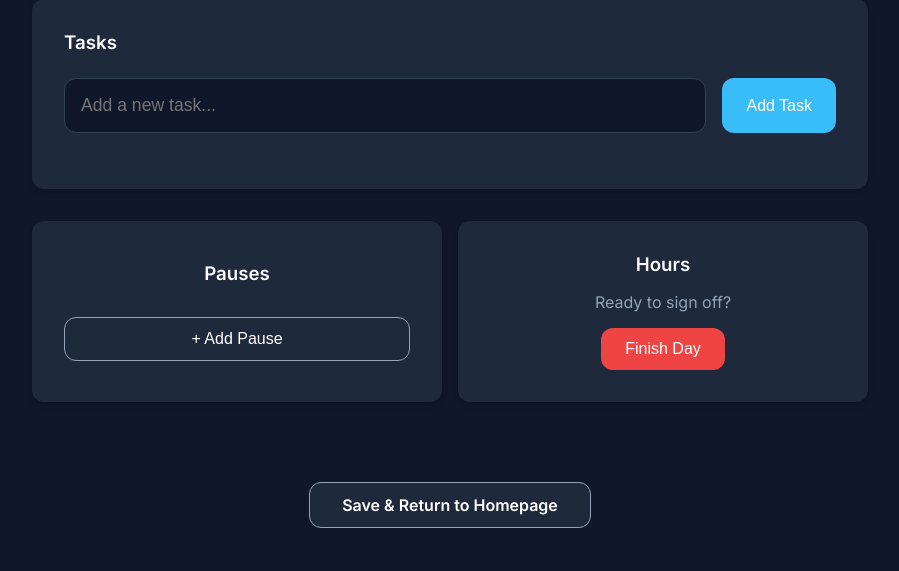
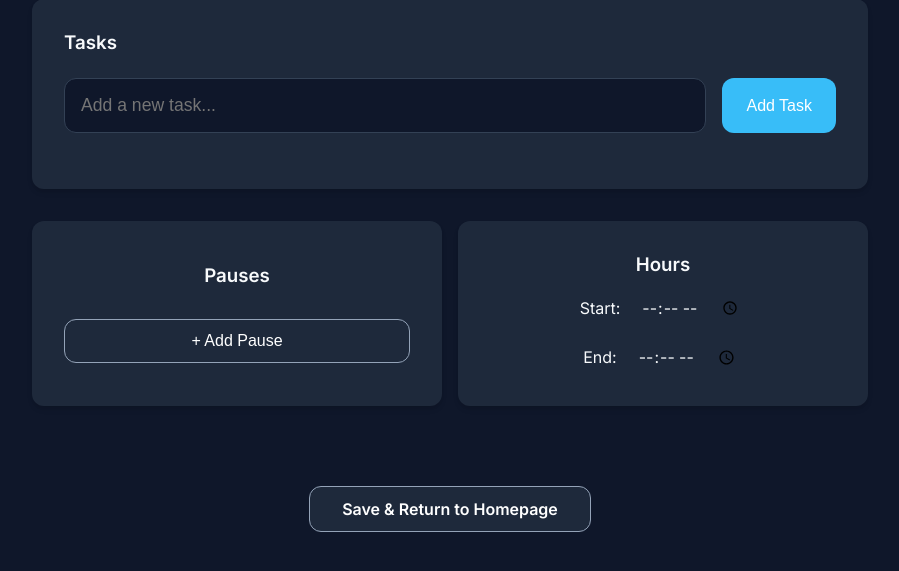
Before and after one commit to elouan50/LeTempsEstCompte, a Flask app: template templates/dashboard.html in a window 1280 px wide. Shown: the part 138-709 px from the top of the page, without its empty margins (190-1089 px from the left). Run offline with Flask 3, Linux system fonts and the light colour scheme; the template is opened without the code that fills it, so the values that code supplies are empty.

Commit message:
feat: Implement daily dashboard with interactive task, goal, pause, and session time management, and refine session time update logic.

```diff
--- a/app.py
+++ b/app.py
@@ -184,16 +184,7 @@ def delete_pause():
     db.session.commit()
     return jsonify({'status': 'success'})
 
-@app.route('/api/day/end', methods=['POST'])
-def end_day():
-    data = request.json
-    session_id = data.get('session_id')
-    session = DailySession.query.get(session_id)
-    if session:
-        session.end_time = datetime.now()
-        db.session.commit()
-        return jsonify({'status': 'success'})
-    return jsonify({'error': 'Session not found'}), 404
+
 
 
 
@@ -222,13 +213,16 @@ def update_session_times():
     if not session:
         return jsonify({'error': 'Session not found'}), 404
 
-    if start_time_str:
+    if 'start_time' in data and data['start_time']:
         # Parse as naive datetime (local time)
-        session.start_time = datetime.fromisoformat(start_time_str.replace('Z', ''))
+        session.start_time = datetime.fromisoformat(data['start_time'].replace('Z', ''))
 
-    if end_time_str:
-        # Parse as naive datetime (local time)
-        session.end_time = datetime.fromisoformat(end_time_str.replace('Z', ''))
+    if 'end_time' in data:
+        if data['end_time']:
+            # Parse as naive datetime (local time)
+            session.end_time = datetime.fromisoformat(data['end_time'].replace('Z', ''))
+        else:
+            session.end_time = None
 
     db.session.commit()
     return jsonify({'status': 'success'})
--- a/static/script.js
+++ b/static/script.js
@@ -49,19 +49,3 @@ async function toggleTask(taskId) {
         }
     }
 }
-
-
-
-async function endDay() {
-    if (!confirm("Are you sure you want to end your day?")) return;
-
-    const response = await fetch('/api/day/end', {
-        method: 'POST',
-        headers: { 'Content-Type': 'application/json' },
-        body: JSON.stringify({ session_id: SESSION_ID })
-    });
-
-    if (response.ok) {
-        window.location.href = '/';
-    }
-}
--- a/templates/dashboard.html
+++ b/templates/dashboard.html
@@ -72,9 +72,8 @@
 
             <div class="card control-card">
                 <h3>Hours</h3>
-                {% if session.end_time %}
-                <p style="margin: 1rem 0; color: var(--success);">Day Completed</p>
-                <div style="display: flex; flex-direction: column; gap: 1rem; width: 100%; align-items: center;">
+                <div
+                    style="display: flex; flex-direction: column; gap: 1rem; width: 100%; align-items: center; margin-top: 1rem;">
                     <div style="display: flex; align-items: center; gap: 1rem;">
                         <label>Start:</label>
                         <input type="time" class="time-input"
@@ -84,15 +83,12 @@
                     </div>
                     <div style="display: flex; align-items: center; gap: 1rem;">
                         <label>End:</label>
-                        <input type="time" class="time-input" value="{{ session.end_time.strftime('%H:%M') }}"
+                        <input type="time" class="time-input"
+                            value="{{ session.end_time.strftime('%H:%M') if session.end_time else '' }}"
                             onchange="updateTime('end', this.value)"
                             data-date="{{ session.date.strftime('%Y-%m-%d') }}">
                     </div>
                 </div>
-                {% else %}
-                <p style="margin: 1rem 0; color: var(--text-secondary);">Ready to sign off?</p>
-                <button class="btn btn-danger" onclick="endDay()">Finish Day</button>
-                {% endif %}
             </div>
         </div>
         <div style="margin-top: 3rem; display: flex; justify-content: center;">
@@ -163,14 +159,15 @@
             const inputEl = event.target;
             const dateStr = inputEl.getAttribute('data-date'); // YYYY-MM-DD
 
-            if (!dateStr || !timeStr) return;
-
-            // Construct local DateTime string: "YYYY-MM-DDTHH:MM:00"
-            const dateTimeStr = `${dateStr}T${timeStr}:00`;
-
             const payload = { session_id: SESSION_ID };
-            if (type === 'start') payload.start_time = dateTimeStr;
-            if (type === 'end') payload.end_time = dateTimeStr;
+            if (timeStr) {
+                const dateTimeStr = `${dateStr}T${timeStr}:00`;
+                if (type === 'start') payload.start_time = dateTimeStr;
+                if (type === 'end') payload.end_time = dateTimeStr;
+            } else {
+                if (type === 'end') payload.end_time = null;
+                else return; // Don't allow clearing start time
+            }
 
             const res = await fetch('/api/session/update_times', {
                 method: 'POST',
```
Also changed, not shown: templates/metrics.html (+8 -46 lines).
